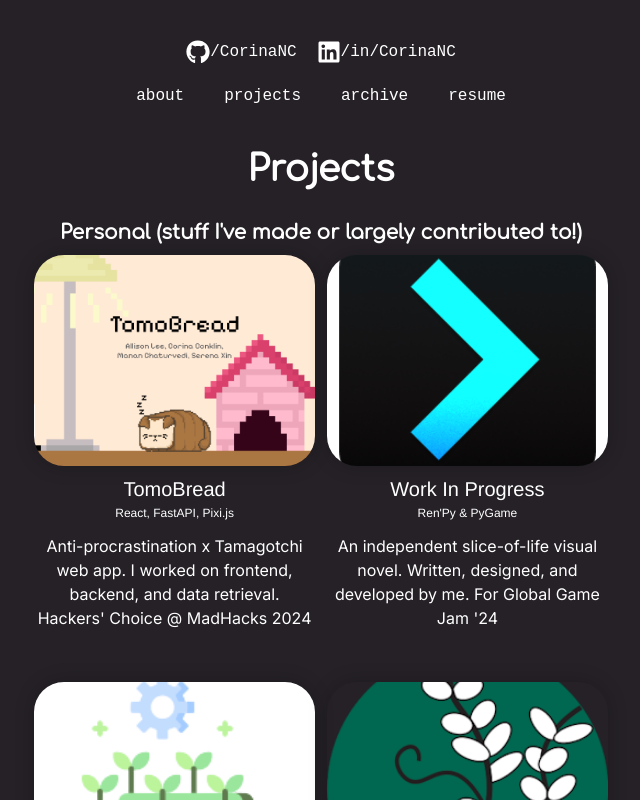
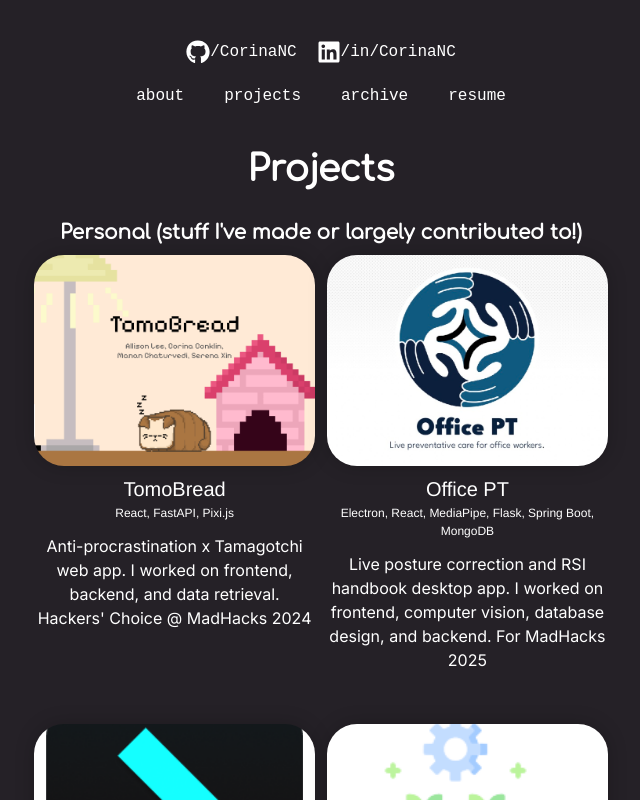
Before and after one commit to CorinaNC/corinanc.site, a Next.js app: page /projects in a window 1280 px wide. Shown: the top 800 px of the page, without its empty margins (319-959 px from the left). Built offline with nearby package versions, Linux system fonts and the light colour scheme.

Commit message:
office PT

```diff
--- a/src/app/projects/page.tsx
+++ b/src/app/projects/page.tsx
@@ -1,22 +1,28 @@
-'use client'
+"use client";
 
-import { Container, Heading, Text, SimpleGrid, Divider, Link } from "@chakra-ui/react"
-import { WorkGridItem } from "../components/work-grid-item"
-import Section from "../components/section"
+import {
+  Container,
+  Heading,
+  Text,
+  SimpleGrid,
+  Divider,
+  Link,
+} from "@chakra-ui/react";
+import { WorkGridItem } from "../components/work-grid-item";
+import Section from "../components/section";
 
-import workInProgress from "../public/images/GGJ.png"
-import soilSensing from "../public/images/SS.png"
+import workInProgress from "../public/images/GGJ.png";
+import soilSensing from "../public/images/SS.png";
 
-import rainingHelvetica from "../public/images/helvetica.png"
-import holeInTheGround from "../public/images/hole.png"
-import ingrained from "../public/images/ingrainedLogo.png"
-import earthquakeVisualizer from "../public/images/earthQuake.png"
-import antsDance from "../public/images/ant.png"
-import tomoBread from "../public/images/tomoBread.png"
-import worldOfDrawings from "../public/images/worldOfDrawings.png"
-import artisticRendering from "../public/images/artisticRendering.png"
-import droneDelivery from "../public/images/delivery2.png"
-import fishyData from "../public/images/fishyData.png"
+import rainingHelvetica from "../public/images/helvetica.png";
+import holeInTheGround from "../public/images/hole.png";
+import ingrained from "../public/images/ingrainedLogo.png";
+import earthquakeVisualizer from "../public/images/earthQuake.png";
+import antsDance from "../public/images/ant.png";
+import tomoBread from "../public/images/tomoBread.png";
+import fishyData from "../public/images/fishyData.png";
+import officePT from "../public/images/officePT.png";
+
 export default function Projects() {
   return (
     <Container alignContent="center">
@@ -27,63 +33,92 @@
       <Heading as="h1" size="md" textAlign="center">
         Personal (stuff I've made or largely contributed to!)
       </Heading>
-            <SimpleGrid columns={[1, 2, 2]} gap={3} paddingTop={'10px'}>
+      <SimpleGrid columns={[1, 2, 2]} gap={3} paddingTop={"10px"}>
         <Section delay={0.05}>
           <WorkGridItem
             href="https://devpost.com/software/tomobread"
             title="TomoBread"
-                        thumbnail={tomoBread.src}>
+            thumbnail={tomoBread.src}
+          >
             React, FastAPI, Pixi.js
           </WorkGridItem>
           <Text fontFamily="Inter" textAlign="center">
-                        Anti-procrastination x Tamagotchi web app. I worked on frontend, backend, and data retrieval. Hackers' Choice @ MadHacks 2024
+            Anti-procrastination x Tamagotchi web app. I worked on frontend,
+            backend, and data retrieval. Hackers' Choice @ MadHacks 2024
+          </Text>
+        </Section>
+        <Section delay={0.05}>
+          <WorkGridItem
+            href="https://devpost.com/software/office-pt"
+            title="Office PT"
+            thumbnail={officePT.src}
+          >
+            Electron, React, MediaPipe, Flask, Spring Boot, MongoDB
+          </WorkGridItem>
+          <Text fontFamily="Inter" textAlign="center">
+            Live posture correction and RSI handbook desktop app. I worked on
+            frontend, computer vision, database design, and backend. For
+            MadHacks 2025
           </Text>
         </Section>
         <Section delay={0.05}>
           <WorkGridItem
             href="https://globalgamejam.org/games/2024/work-progress-4"
             title="Work In Progress"
-                        thumbnail={workInProgress.src}>
+            thumbnail={workInProgress.src}
+          >
             Ren'Py & PyGame
           </WorkGridItem>
           <Text fontFamily="Inter" textAlign="center">
-                        An independent slice-of-life visual novel. Written, designed, and developed by me. For Global Game Jam '24
+            An independent slice-of-life visual novel. Written, designed, and
+            developed by me. For Global Game Jam '24
           </Text>
         </Section>
         <Section delay={0.1}>
           <WorkGridItem
             href="https://devpost.com/software/soilsensing-43q0ga?ref_content=user-portfolio&ref_feature=in_progress"
             title="Soil Sensing"
-                        thumbnail={soilSensing.src}>
+            thumbnail={soilSensing.src}
+          >
             React & Express.js
           </WorkGridItem>
           <Text fontFamily="Inter" textAlign="center">
-                        Agricultural technology to track soil contents such as moisture levels, temperature, and light sensitivity.  I worked on the web application to fetch and process weather data through the backend.  Quality Engineering @ HackUIowa '23
+            Agricultural technology to track soil contents such as moisture
+            levels, temperature, and light sensitivity. I worked on the web
+            application to fetch and process weather data through the backend.
+            Quality Engineering @ HackUIowa '23
           </Text>
         </Section>
         <Section delay={0.1}>
           <WorkGridItem
             href="https://github.com/ajisairen/ingrained"
             title="Ingrained"
-                        thumbnail={ingrained.src}>
+            thumbnail={ingrained.src}
+          >
             Flutter & Firebase/Firestore
           </WorkGridItem>
           <Text fontFamily="Inter" textAlign="center">
-                        Virtual farmers market mobile app. My contribution was connecting the app to Firebase alongside engineering the middleware and backend. Our team's first time using Flutter. Made for MinneHack 2025.
+            Virtual farmers market mobile app. My contribution was connecting
+            the app to Firebase alongside engineering the middleware and
+            backend. Our team's first time using Flutter. Made for MinneHack
+            2025.
           </Text>
         </Section>
         <Section delay={0.1}>
           <WorkGridItem
             href="https://fishy-data.vercel.app"
             title="Fishy Data"
-                        thumbnail={fishyData.src}>
+            thumbnail={fishyData.src}
+          >
             Svelte
           </WorkGridItem>
           <Text fontFamily="Inter" textAlign="center">
-                        Data Visualization project analyzing fish population patterns in Minnesota lakes. I contributed to the UI design and CSS styling along with some minor frontend changes.
+            Data Visualization project analyzing fish population patterns in
+            Minnesota lakes. I contributed to the UI design and CSS styling
+            along with some minor frontend changes.
           </Text>
         </Section>
       </SimpleGrid>
     </Container>
-            )
+  );
 }
```
Also changed, not shown: src/app/public/images/officePT.png (added). Lines whose indentation alone changed are shown as unchanged.
